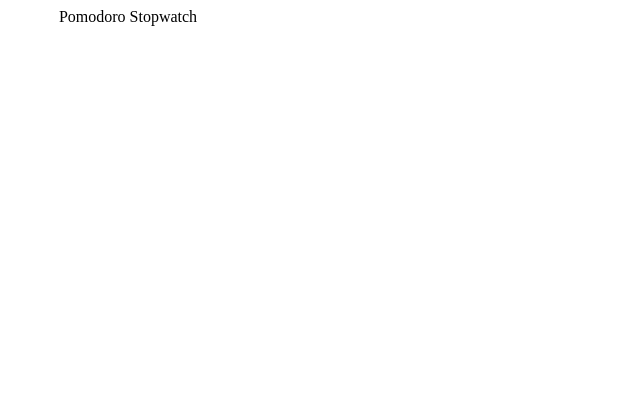
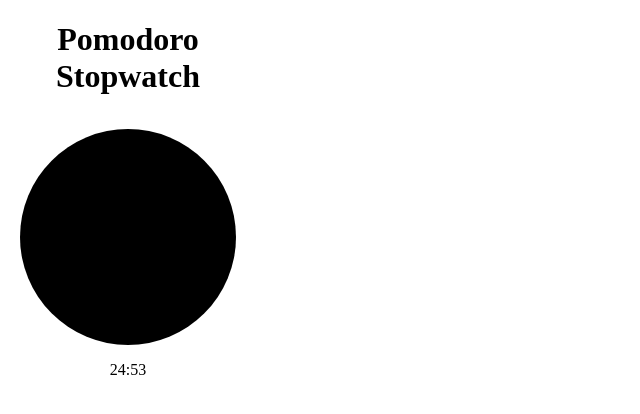
Before and after one commit to mchun228/Pomodoro-Chrome-Extension, a React (Create React App) app: page / in a window 1280 px wide. Shown: the top 414 px of the page, without its empty margins (0-640 px from the left). Built offline with nearby package versions, Linux system fonts and the light colour scheme; the HTML template or start-up script is replaced by a standard one.

Commit message:
countdowntimer

```diff
--- a/src/App.tsx
+++ b/src/App.tsx
@@ -1,12 +1,47 @@
-import React from 'react';
+import React, { useEffect } from 'react';
 import './App.css';
+import { clear } from 'console';
 function App() {
+
+
+  const [timeLeft, setTimeLeft] = React.useState(25 * 60);
+  useEffect(() => {
+    // Update the timer every second
+    const timer = setInterval(() => {
+      setTimeLeft(timeLeft => {
+        if (timeLeft > 0) {
+          return timeLeft - 1;
+        } else {
+          clearInterval(timer);
+          return 0;
+        }
+      });
+    }, 1000);
+    return () => clearInterval(timer);
+  }, []);
+
+  const format = (time: number) => {
+    const minutes = Math.floor(time / 60);
+    const seconds = time % 60;
+    return `${minutes}:${seconds < 10 ? '0' : ''}${seconds}`;
+  };
 
   return (
     <div className="App">
-      Pomodoro Stopwatch
+      <h1>Pomodoro Stopwatch</h1>
+      <div className="base-timer">
+        <svg className="base-timer__svg" viewBox="0 0 100 100" xmlns="http://www.w3.org/2000/svg">
+          <g className="base-timer__circle">
+            <circle className="base-timer__path-elapsed" cx="50" cy="50" r="45" />
+          </g>
+        </svg>
+        <span className="base-timer__label">
+          {format(timeLeft)}
+        </span>
+      </div>
     </div>
   );
 }
 
+
 export default App;
```
